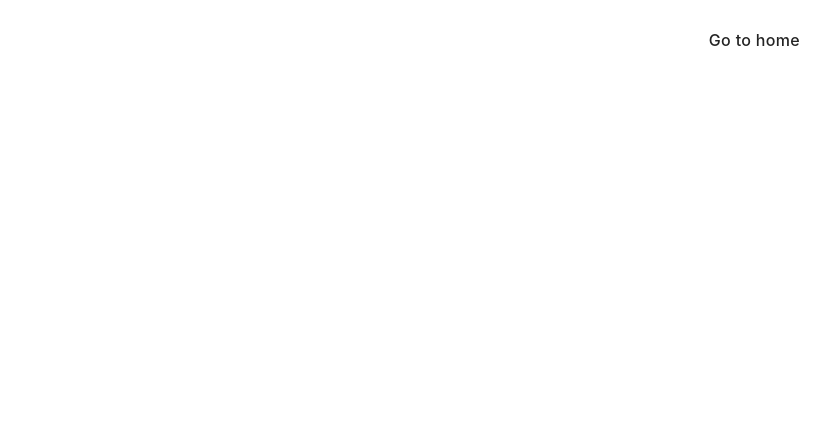
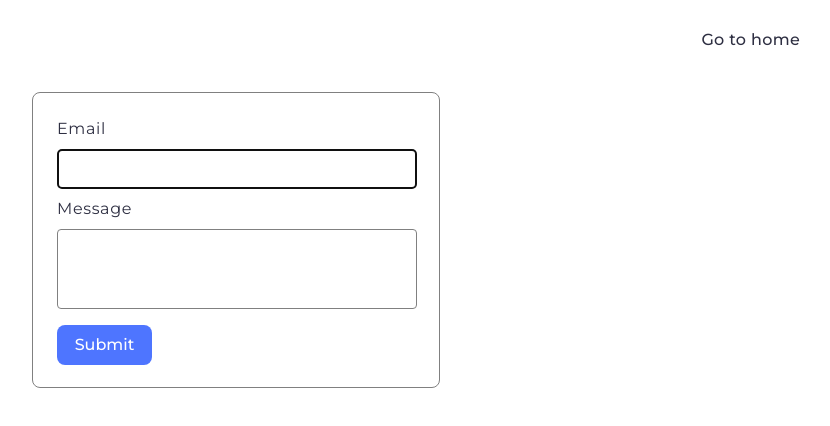
Before and after one commit to fochtified/-goit-js-hw-09, a website built with Vite: page src/02-form.html in a window 1280 px wide. Shown: the whole page, without its empty margins (404-1234 px from the left). Built offline with nearby package versions, Linux system fonts and the light colour scheme.

Commit message:
1,5 - form layout ready for evaluation

```diff
--- a/src/02-form.html
+++ b/src/02-form.html
@@ -4,7 +4,7 @@
         <meta charset="UTF-8" />
         <meta http-equiv="X-UA-Compatible" content="IE=edge" />
         <meta name="viewport" content="width=device-width, initial-scale=1.0" />
-        <title>Form</title>
+        <title>Feedback Form</title>
         <link rel="stylesheet" href="./css/styles.css" />
     </head>
     <body>
@@ -12,6 +12,17 @@
             <div class="main-container">
                 <a href="./index.html" class="go-home trans-link">Go to home</a>
                 <!-- <h1>Form</h1> -->
+                <form class="form-feedback" autocomplete="off">
+                    <label>
+                        Email
+                        <input type="email" name="email" autofocus />
+                    </label>
+                    <label>
+                        Message
+                        <textarea name="message"></textarea>
+                    </label>
+                    <button type="submit">Submit</button>
+                </form>
             </div>
         </section>
     </body>
--- a/src/css/02-form.css
+++ b/src/css/02-form.css
@@ -0,0 +1,72 @@
+@import url("https://fonts.googleapis.com/css2?family=Montserrat:wght@100..900&display=swap");
+
+body {
+    font-family: "Montserrat", sans-serif;
+    font-weight: 400;
+    font-size: 16px;
+    line-height: 1.5;
+    letter-spacing: 0.04em;
+    color: #2e2f42;
+}
+
+.form-feedback {
+    display: flex;
+    flex-direction: column;
+    border: 1px solid #808080;
+    border-radius: 8px;
+    padding: 24px;
+    max-width: 408px;
+    max-height: 296px;
+    background-color: #fff;
+    margin: 0 auto;
+    margin-top: 20px;
+}
+
+.form-feedback label {
+    display: flex;
+    flex-direction: column;
+}
+
+.form-feedback input,
+.form-feedback textarea {
+    font: inherit;
+    color: inherit;
+    border: 1px solid #808080;
+    border-radius: 4px;
+    width: 360px;
+    margin: 8px 0;
+    padding: 8px 16px;
+}
+
+.form-feedback input {
+    height: 40px;
+}
+
+.form-feedback textarea {
+    height: 80px;
+    resize: none;
+    margin-bottom: 0px;
+}
+
+.form-feedback input:focus,
+.form-feedback textarea:focus {
+    border: 1px solid #000;
+}
+
+.form-feedback button {
+    font: inherit;
+    font-weight: 500;
+    color: #fff;
+    border: none;
+    border-radius: 8px;
+    width: 95px;
+    height: 40px;
+    padding: 8px 16px;
+    margin-top: 16px;
+    background-color: #4e75ff;
+    transition: background-color 250ms cubic-bezier(0.4, 0, 0.2, 1);
+}
+
+.form-feedback button:hover {
+    background-color: #6c8cff;
+}
--- a/src/css/styles.css
+++ b/src/css/styles.css
@@ -9,6 +9,12 @@
 @import url("./header.css");
 @import url("./01-gallery.css");
 @import url("./02-form.css");
+
+*,
+*::before,
+*::after {
+    box-sizing: border-box;
+}
 
 :root {
     font-family: Inter, Avenir, Helvetica, Arial, sans-serif;
```
